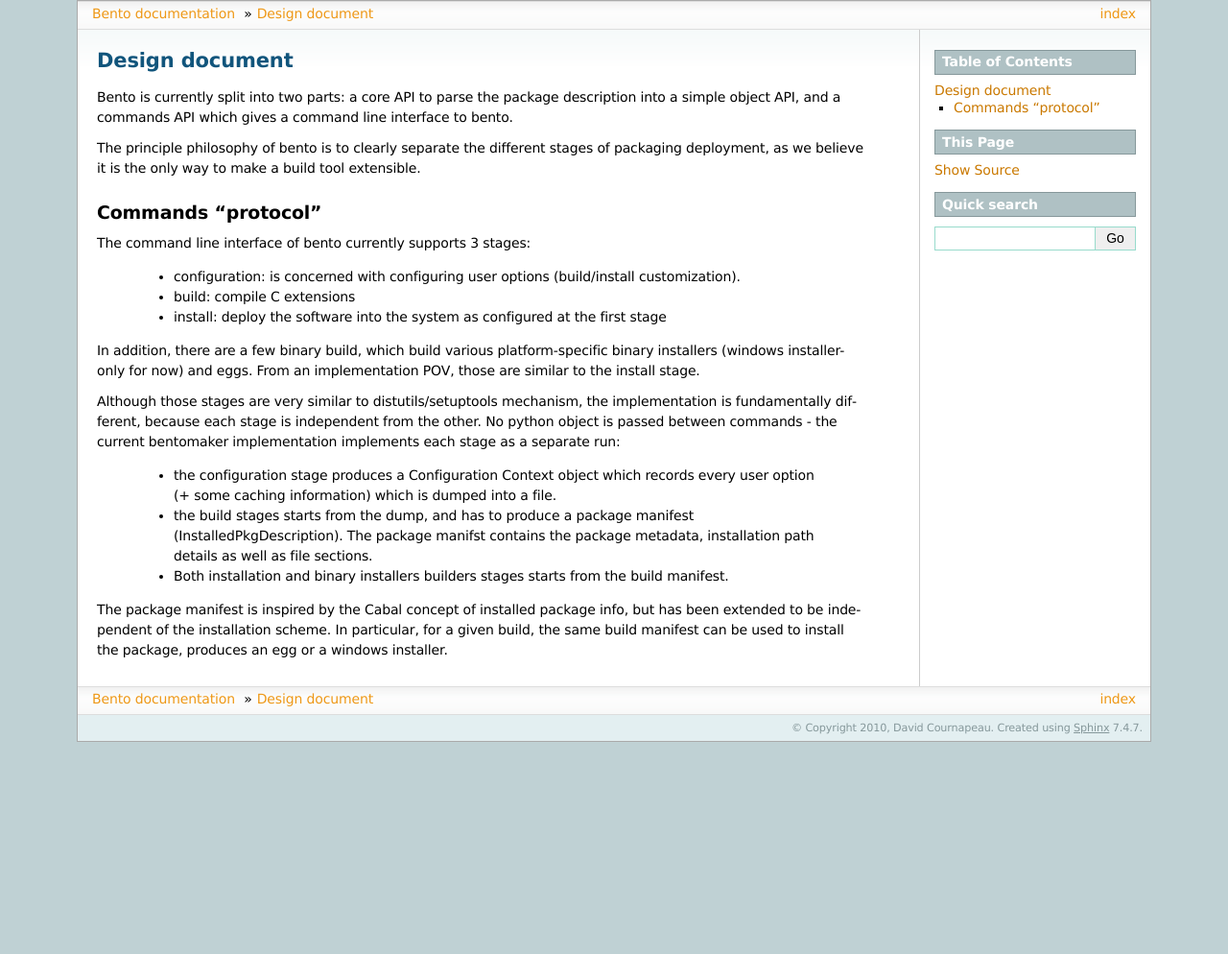
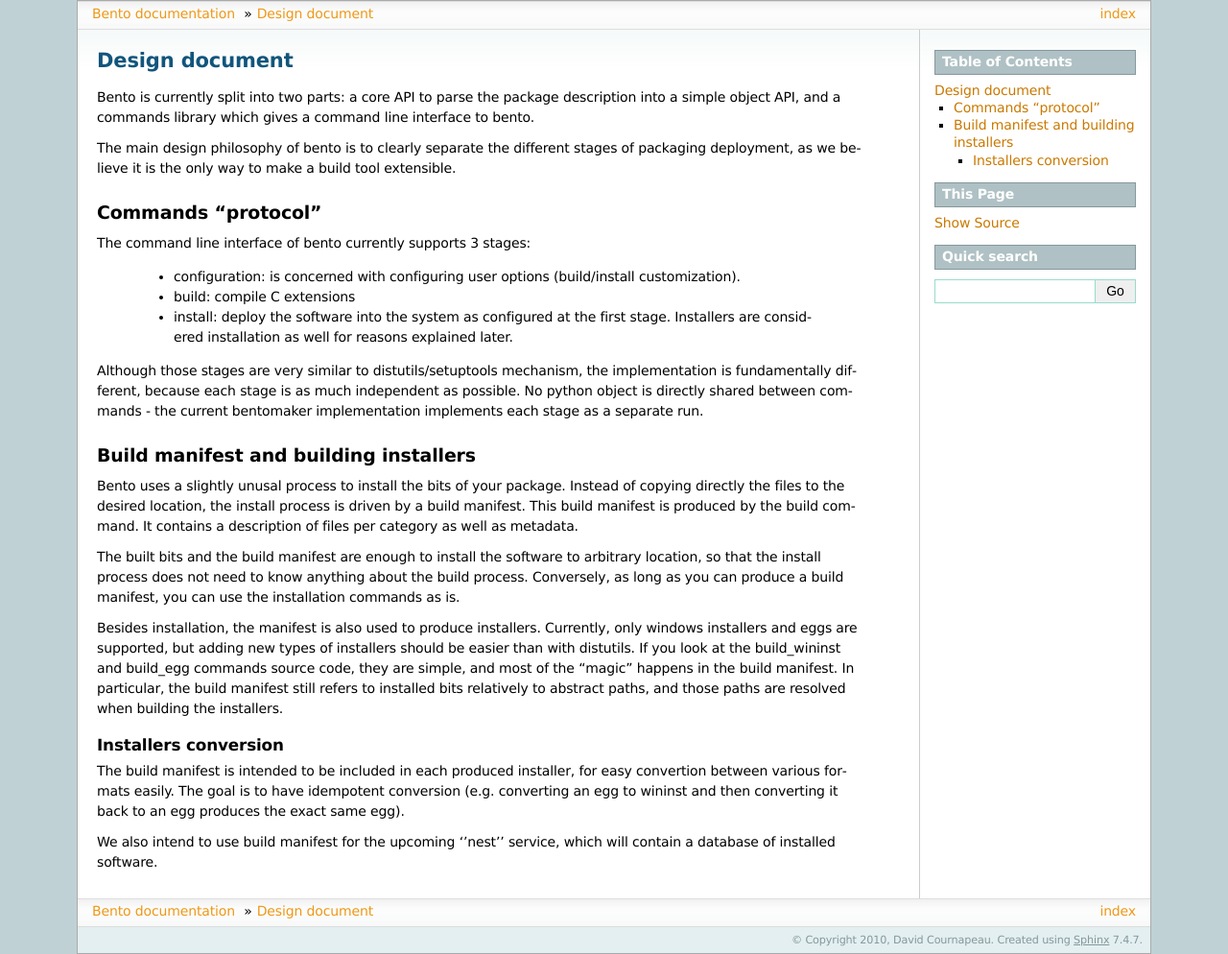
Before and after one commit to cournape/Bento, a Sphinx documentation site: the page built from doc/source/hacking.rst, in a window 1280 px wide. Shown: the whole page at 96% size. Built offline with Sphinx 7.4.7, drawn with Linux system fonts in a browser that asks for light colours; the version number could not be read and is left out; before the commit the page ends 900 px from its top, so only the background shows below that.

Commit message:
DOC: improve hacking document.

```diff
--- a/doc/source/hacking.rst
+++ b/doc/source/hacking.rst
@@ -1,13 +1,13 @@
 Design document
 ===============
 
-.. Version: 0.0.2
+.. Version: 0.0.3
 
 Bento is currently split into two parts: a core API to parse the
-package description into a simple object API, and a commands API which
-gives a command line interface to bento.
+package description into a simple object API, and a commands library
+which gives a command line interface to bento.
 
-The principle philosophy of bento is to clearly separate the
+The main design philosophy of bento is to clearly separate the
 different stages of packaging deployment, as we believe it is the only
 way to make a build tool extensible.
 
@@ -20,31 +20,47 @@
           (build/install customization).
         - build: compile C extensions
         - install: deploy the software into the system as configured
-          at the first stage
-
-In addition, there are a few binary build, which build various
-platform-specific binary installers (windows installer-only for now)
-and eggs. From an implementation POV, those are similar to the install
-stage.
+          at the first stage. Installers are considered installation
+          as well for reasons explained later.
 
 Although those stages are very similar to distutils/setuptools
 mechanism, the implementation is fundamentally different, because each
-stage is independent from the other. No python object is passed
-between commands - the current bentomaker implementation implements each
-stage as a separate run:
+stage is as much independent as possible. No python object is directly
+shared between commands - the current bentomaker implementation
+implements each stage as a separate run.
 
-        - the configuration stage produces a Configuration Context
-          object which records every user option (+ some caching
-          information) which is dumped into a file.
-        - the build stages starts from the dump, and has to produce a
-          package manifest (InstalledPkgDescription). The package
-          manifst contains the package metadata, installation path
-          details as well as file sections.
-        - Both installation and binary installers builders stages
-          starts from the build manifest.
+Build manifest and building installers
+--------------------------------------
 
-The package manifest is inspired by the Cabal concept of installed
-package info, but has been extended to be independent of the
-installation scheme. In particular, for a given build, the same build
-manifest can be used to install the package, produces an egg or a
-windows installer.
+Bento uses a slightly unusal process to install the bits of your
+package. Instead of copying directly the files to the desired
+location, the install process is driven by a build manifest. This
+build manifest is produced by the build command. It contains a
+description of files per category as well as metadata.
+
+The built bits and the build manifest are enough to install the
+software to arbitrary location, so that the install process does not
+need to know anything about the build process.  Conversely, as long as
+you can produce a build manifest, you can use the installation
+commands as is.
+
+Besides installation, the manifest is also used to produce installers.
+Currently, only windows installers and eggs are supported, but adding
+new types of installers should be easier than with distutils. If you
+look at the build_wininst and build_egg commands source code, they are
+simple, and most of the "magic" happens in the build manifest. In
+particular, the build manifest still refers to installed bits
+relatively to abstract paths, and those paths are resolved when
+building the installers.
+
+Installers conversion
+~~~~~~~~~~~~~~~~~~~~~
+
+The build manifest is intended to be included in each produced
+installer, for easy convertion between various formats easily. The
+goal is to have idempotent conversion (e.g.  converting an egg to
+wininst and then converting it back to an egg produces the exact same
+egg).
+
+We also intend to use build manifest for the upcoming ''nest''
+service, which will contain a database of installed software.
```
Also changed, not shown: doc/source/faq.rst (+54 -17 lines).
